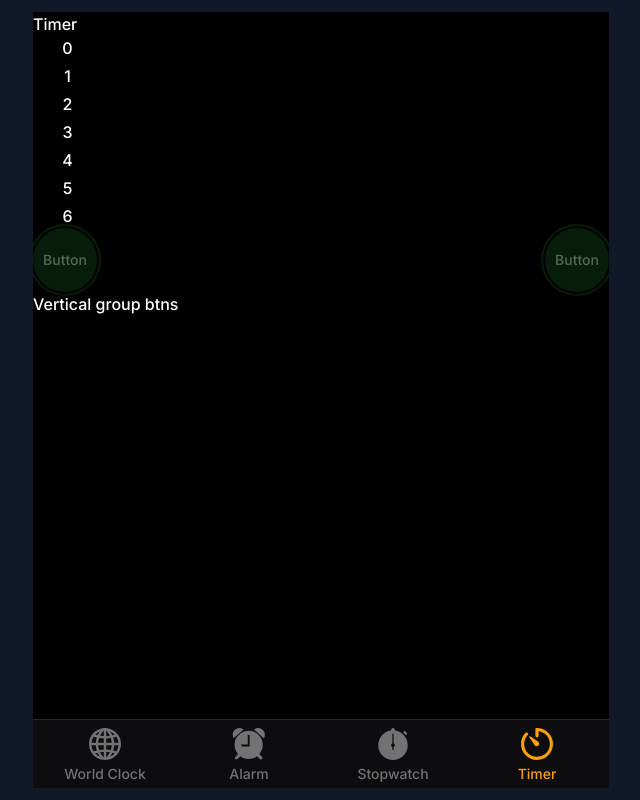
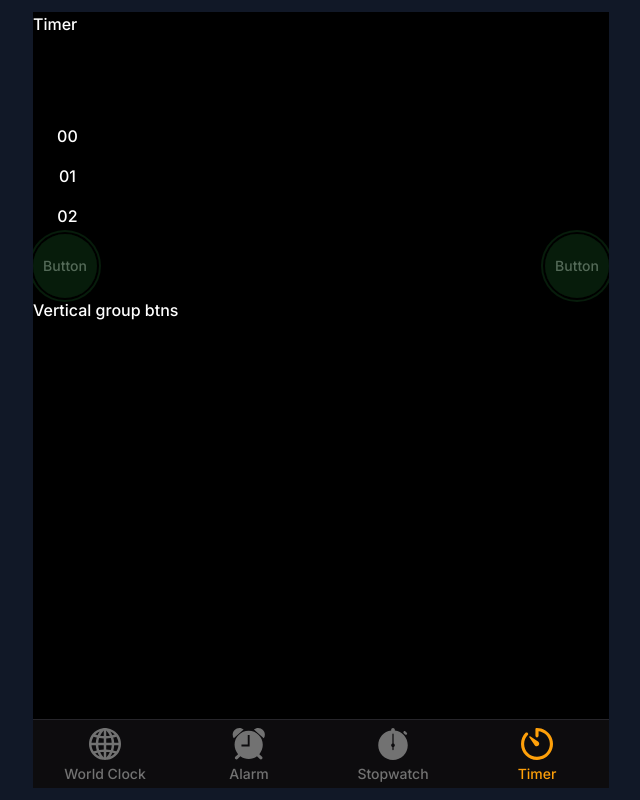
Before and after one commit to kevinshu1995/pretending-app, a Vue app: page /#/timer in a window 1280 px wide. Shown: the whole page, without its empty margins (319-959 px from the left). Built offline with nearby package versions, Linux system fonts and the light colour scheme.

Commit message:
feat: 🎸 reel checkpoint

```diff
--- a/src/components/elements/reel/Single.vue
+++ b/src/components/elements/reel/Single.vue
@@ -1,23 +1,28 @@
 <template>
     <div
-        class="scrollbar-none inline-flex h-48 snap-y flex-col gap-1 overflow-scroll"
-        ref="dom_reel"
+        v-bind="{ ...containerProps, onScroll }"
+        class="scrollbar-none inline-block h-48 overflow-auto scroll-smooth"
     >
-        <div
-            v-for="{ text } in reelChildInfo"
-            :key="text"
-            class="snap-center self-center justify-self-center px-6"
-        >
-            <span>
-                {{ text }}
-            </span>
+        <div v-bind="wrapperProps">
+            <div
+                v-for="{ data } in list"
+                :key="data.text"
+                class="rotate-3d-x self-center justify-self-center px-6 py-2"
+                :style="`--deg: ${data.deg}`"
+            >
+                <span :class="[(data.text < min || data.text > max) && 'opacity-0']">
+                    {{ data.text }}
+                </span>
+            </div>
         </div>
     </div>
 </template>
 
 <script setup>
-import { computed, nextTick, onMounted, ref, reactive } from 'vue'
-const { min, max, padStart } = defineProps({
+import { useVirtualList, useElementBounding } from '@vueuse/core'
+import { nextTick, onMounted, reactive, computed } from 'vue'
+
+const { min, max, padStart, value } = defineProps({
     min: {
         type: Number,
         default: 0,
@@ -28,48 +33,86 @@ const { min, max, padStart } = defineProps({
     },
     padStart: {
         type: Number,
-        default: 0,
+        default: 2,
+    },
+    value: {
+        type: Number,
+        default: 3,
     },
 })
 
-const dom_reel = ref(null)
+const reel = reactive({
+    scrollTop: null,
+    bounding: null,
+    // this is set manually
+    itemHeight: 40,
+    // this is set manually
+    fillerNums: 2,
+})
 
-const reelChildInfo = ref(
-    Array(max - min + 1)
-        .fill(0)
-        .map((_, i) => {
-            return {
-                text: (i + min).toString().padStart(padStart, '0'),
-            }
-        })
-)
+const reelChildAry = Array.from(Array(max - min + 1 + reel.fillerNums * 2).keys())
 
-const initReelChildInfo = () => {
-    reelChildInfo.value = reelChildInfo.value.map((item, i) => {
+const reelChildInfo = computed(() => {
+    return reelChildAry.map((index) => {
         return {
-            ...item,
-            ...getReelChildOffset(i),
+            index: index - reel.fillerNums,
+            scrollToIndex: index,
+            text: (index + min - reel.fillerNums).toString().padStart(padStart, '0'),
+            deg: calculateDeg(index),
         }
     })
+})
+
+const calculateDeg = (index) => {
+    const { scrollTop, itemHeight } = reel
+    if (scrollTop === null) {
+        return '0deg'
+    }
+    const { height } = reel.bounding
+    const elementCenter = (index + 1) * itemHeight - itemHeight / 2
+    const viewCenter = scrollTop + height / 2
+    const offset = viewCenter - elementCenter
+    if (Math.abs(offset) > height / 2) {
+        return '90deg'
+    }
+    return (offset / (height / 2)) * 90 + 'deg'
 }
 
-const getReelChildOffset = (index) => {
-    if (dom_reel === null) return {}
-    const reelDom = dom_reel.value
-    const { top: reelTop } = reelDom.getBoundingClientRect()
-    const { top: reelChildTop, height: childrenHeight } =
-        reelDom.children[index].getBoundingClientRect()
-    const reelChildOffsetTop = reelChildTop - reelTop
-    return {
-        top: reelChildOffsetTop,
-        center: reelChildOffsetTop + childrenHeight / 2,
-        bottom: reelChildOffsetTop - childrenHeight / 2,
+const { list, containerProps, wrapperProps, scrollTo } = useVirtualList(reelChildInfo, {
+    itemHeight: reel.itemHeight,
+})
+
+const currentReel = computed(() => {
+    const { scrollTop, itemHeight } = reel
+    if (scrollTop === null) {
+        return null
+    }
+    const index = Math.floor(scrollTop / itemHeight) + reel.fillerNums
+    return reelChildInfo.value[index]
+})
+
+const onScroll = () => {
+    // * fire original scrollTop
+    containerProps.onScroll()
+    if (containerProps.ref) {
+        reel.scrollTop = containerProps.ref.value.scrollTop
+        setTimeout(() => {
+            requestAnimationFrame(() => {
+                scrollTo(Math.floor(reel.scrollTop / reel.itemHeight))
+            })
+        }, 300)
     }
 }
 
 onMounted(async () => {
+    reel.bounding = useElementBounding(containerProps.ref)
     await nextTick()
-    initReelChildInfo()
+    setTimeout(() => {
+        const current = reelChildInfo.value.find((item) => Number(item.text) === value)
+        if (current) {
+            scrollTo(current.scrollToIndex)
+        }
+    }, 0)
 })
 </script>
 
```
